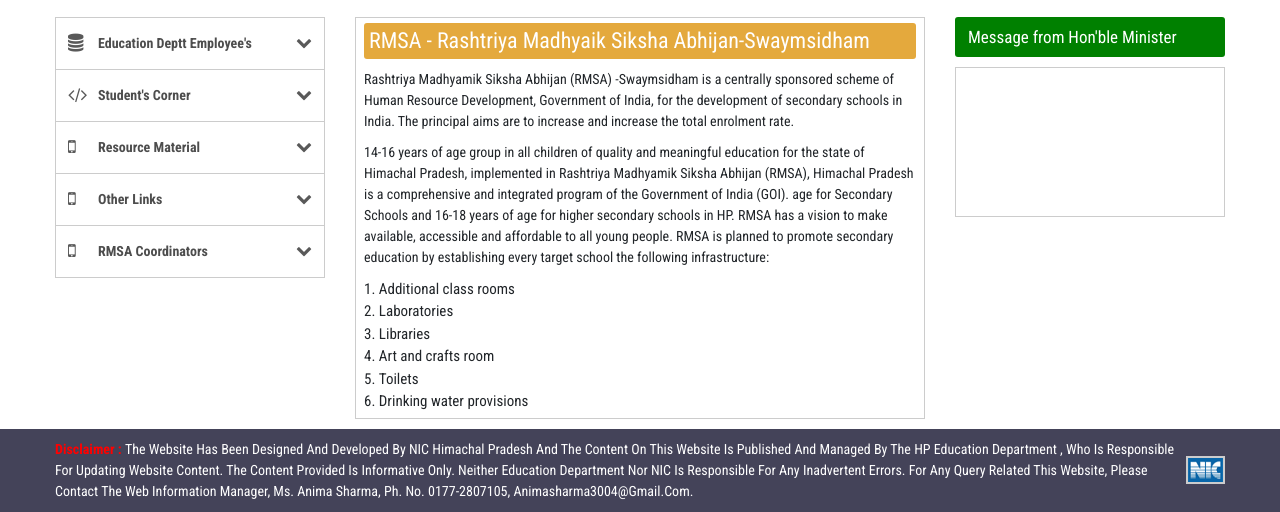
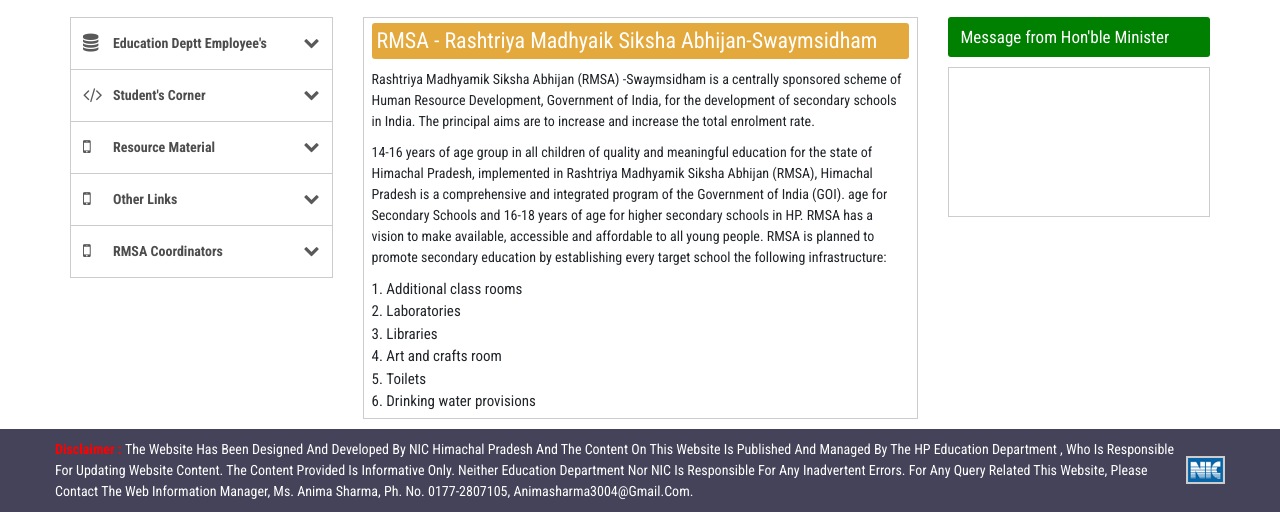
Before and after one commit to saroj85/rmsa, a plain HTML site: page index.html in a window 1280 px wide. Shown: the part 206-718 px from the top of the page. Drawn offline with nearby package versions, Linux system fonts and the light colour scheme.

Commit message:
Update Main.css
First Commit Saroj

```diff
--- a/assets/css/main.css
+++ b/assets/css/main.css
@@ -10,6 +10,10 @@ body{
     font-family: 'Roboto Condensed', sans-serif;
 }
 
+.row{
+    max-width:100%;
+    margin:0px;
+}
 
 .main-wapper{
     max-width: 1170px;
```
